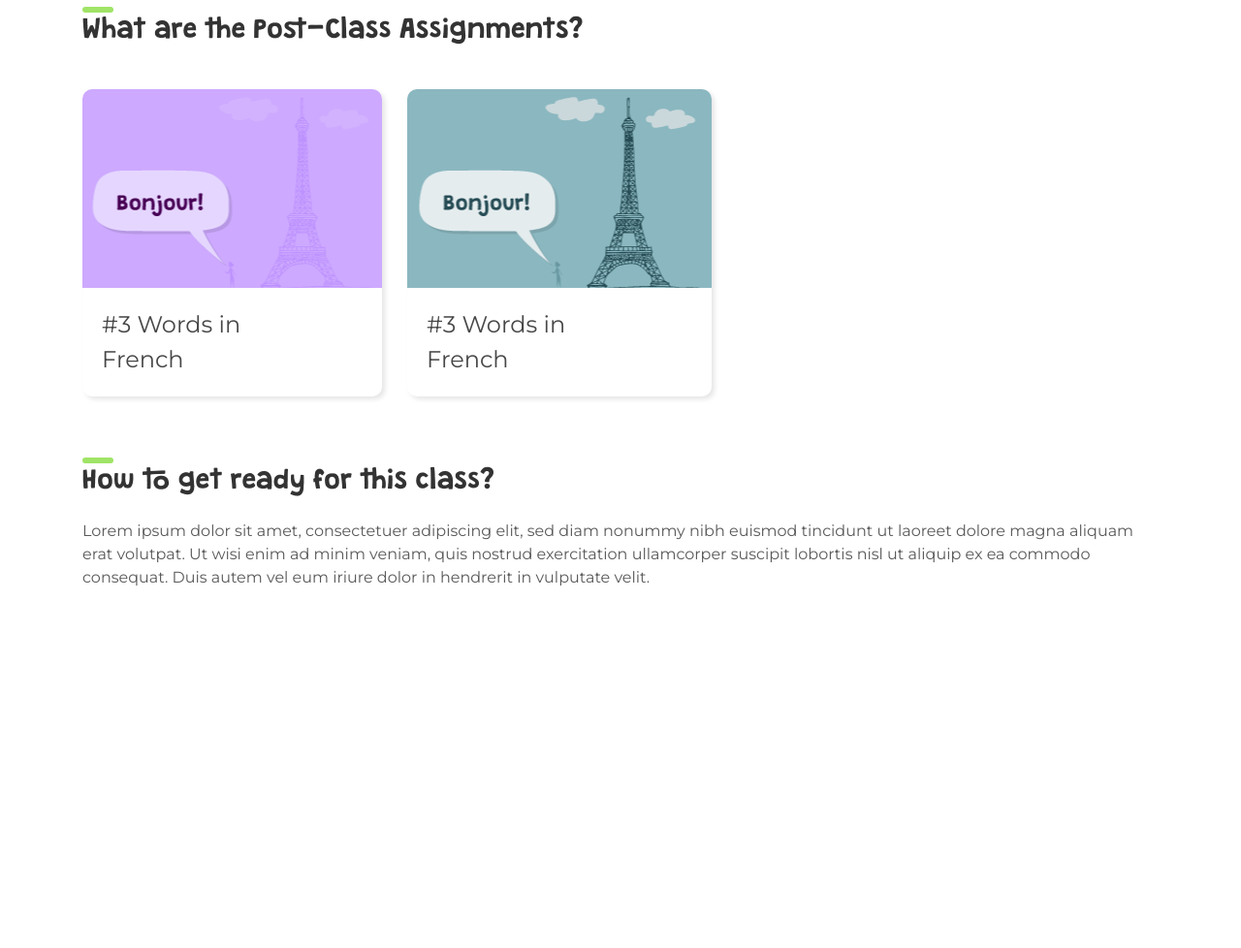
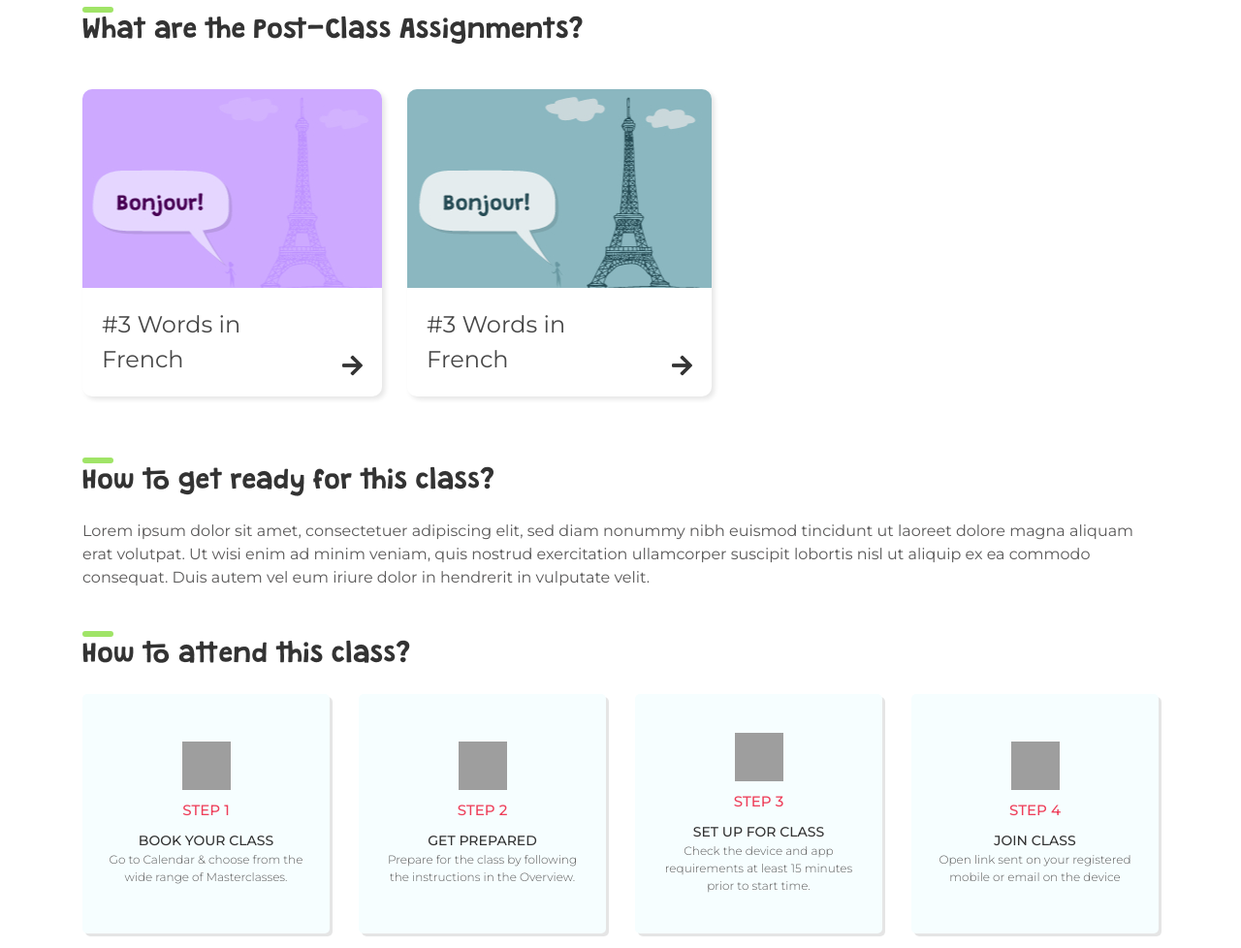
Before and after one commit to vikramkrana/school, a PHP site: page / in a window 1280 px wide. Shown: the part 1480-2458 px from the top of the page at 97% size. Before the commit the page ends 2085 px from the top, so only its background shows below. Run offline with PHP 8.4, Linux system fonts and the light colour scheme; grey boxes are pictures that could not be loaded.

Commit message:
more content added

```diff
--- a/assets/css/main.css
+++ b/assets/css/main.css
@@ -451,4 +451,38 @@ h2.title:before {
   padding: 20px;
   font-size: 24px;
   color: #474747;
+  align-items: flex-end;
 }
+.step-card{
+  flex-direction: column;
+  background: #F6FEFF;
+  box-shadow: 3px 3px 0px #0000001A;
+  border-radius: 5px;
+  padding: 40px 20px;
+  margin-right: 30px;
+  width: 255px;
+}
+.step-card:last-child{
+  margin-right: 0;
+}
+.step-card img{
+  height: 50px;
+  width: 50px;
+}
+.step-card .step-label{
+  color: #EE3F5A;
+  font-size: 15px;
+  font-weight: 500;
+  padding: 10px;
+}
+.step-card .title{
+  font-weight: 500;
+  text-transform: uppercase;
+  font-size: 14px;
+
+}
+.step-card .content{
+  font-weight: 300;
+  text-align: center;
+  font-size: 12px;
+}
--- a/index.html
+++ b/index.html
@@ -217,16 +217,16 @@
         <div class="post-card-container d-flex">
           <div class="post-card">
             <img src="./assets/images/post-card-1.jpg" alt="" />
-            <div class="content">
+            <div class="content flex-between">
               <p>#3 Words in <br />French</p>
-              <a href="#" class="arrow-icon"></a>
+              <a href="#" class="arrow-icon fas fa-arrow-right"></a>
             </div>
           </div>
           <div class="post-card">
             <img src="./assets/images/post-card-2.jpg" alt="" />
-            <div class="content">
+            <div class="content flex-between">
               <p>#3 Words in <br />French</p>
-              <a href="#" class="arrow-icon"></a>
+              <a href="#" class="arrow-icon fas fa-arrow-right"></a>
             </div>
           </div>
         </div>
@@ -245,5 +245,52 @@
         </p>
       </div>
     </div>
+    <div class="content-wrap">
+      <div class="container">
+        <h2 class="title">How to attend this class?</h2>
+        <div class="step-card-container flex-between">
+          <div class="step-card flex-center-center">
+            <img src="./assets/images/preparation.svg" alt="">
+            <div class="step-label">
+              <p>STEP 1</p>
+            </div>
+            <p class="title">Book your Class</p>
+            <p class="content">
+              Go to Calendar & choose from the wide range of Masterclasses.
+            </p>
+          </div>
+          <div class="step-card flex-center-center">
+            <img src="./assets/images/preparation.svg" alt="">
+            <div class="step-label">
+              <p>STEP 2</p>
+            </div>
+            <p class="title">GET PREPARED</p>
+            <p class="content">
+              Prepare for the class by following the instructions in the Overview.
+            </p>
+          </div>
+          <div class="step-card flex-center-center">
+            <img src="./assets/images/preparation.svg" alt="">
+            <div class="step-label">
+              <p>STEP 3</p>
+            </div>
+            <p class="title">SET UP FOR CLASS</p>
+            <p class="content">
+              Check the device and app requirements at least 15 minutes prior to start time.
+            </p>
+          </div>
+          <div class="step-card flex-center-center">
+            <img src="./assets/images/preparation.svg" alt="">
+            <div class="step-label">
+              <p>STEP 4</p>
+            </div>
+            <p class="title">JOIN CLASS</p>
+            <p class="content">
+              Open link sent on your registered mobile or email on the device
+            </p>
+          </div>
+        </div>
+      </div>
+    </div>
   </body>
 </html>
```
